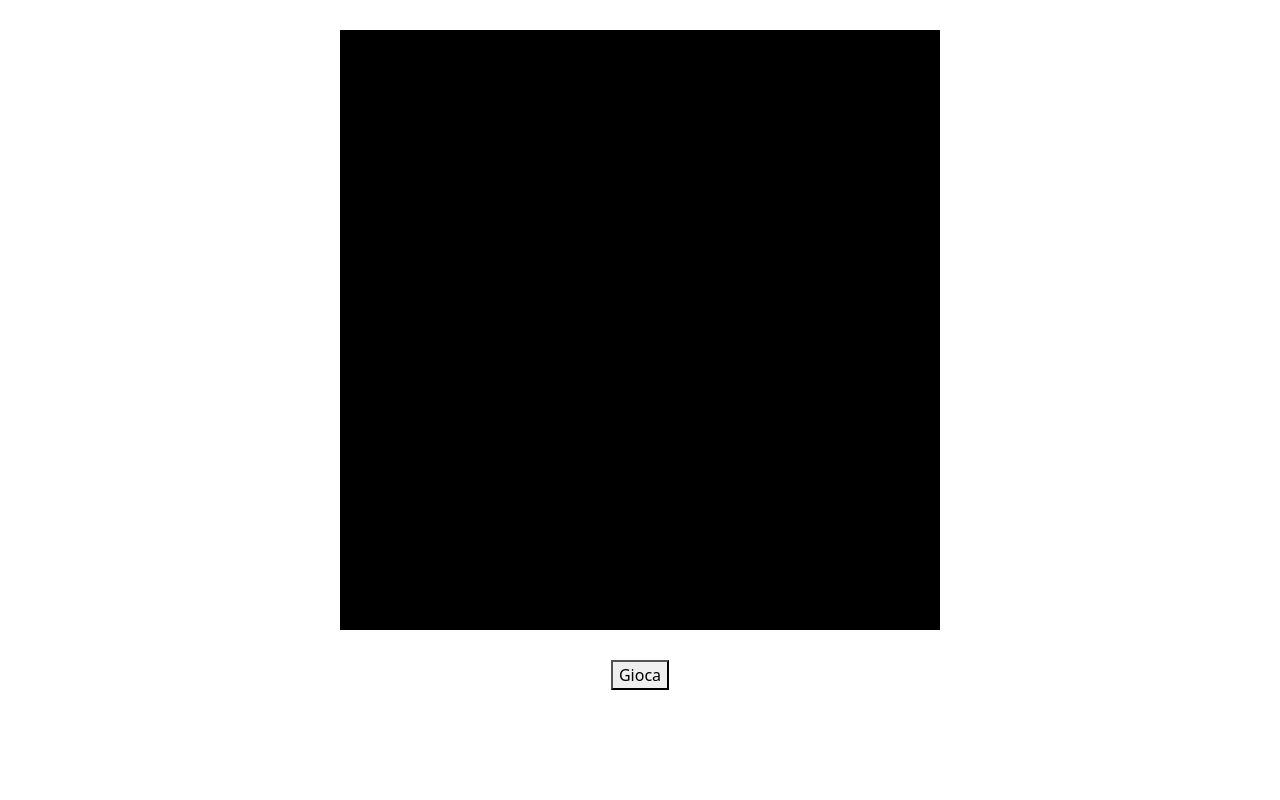
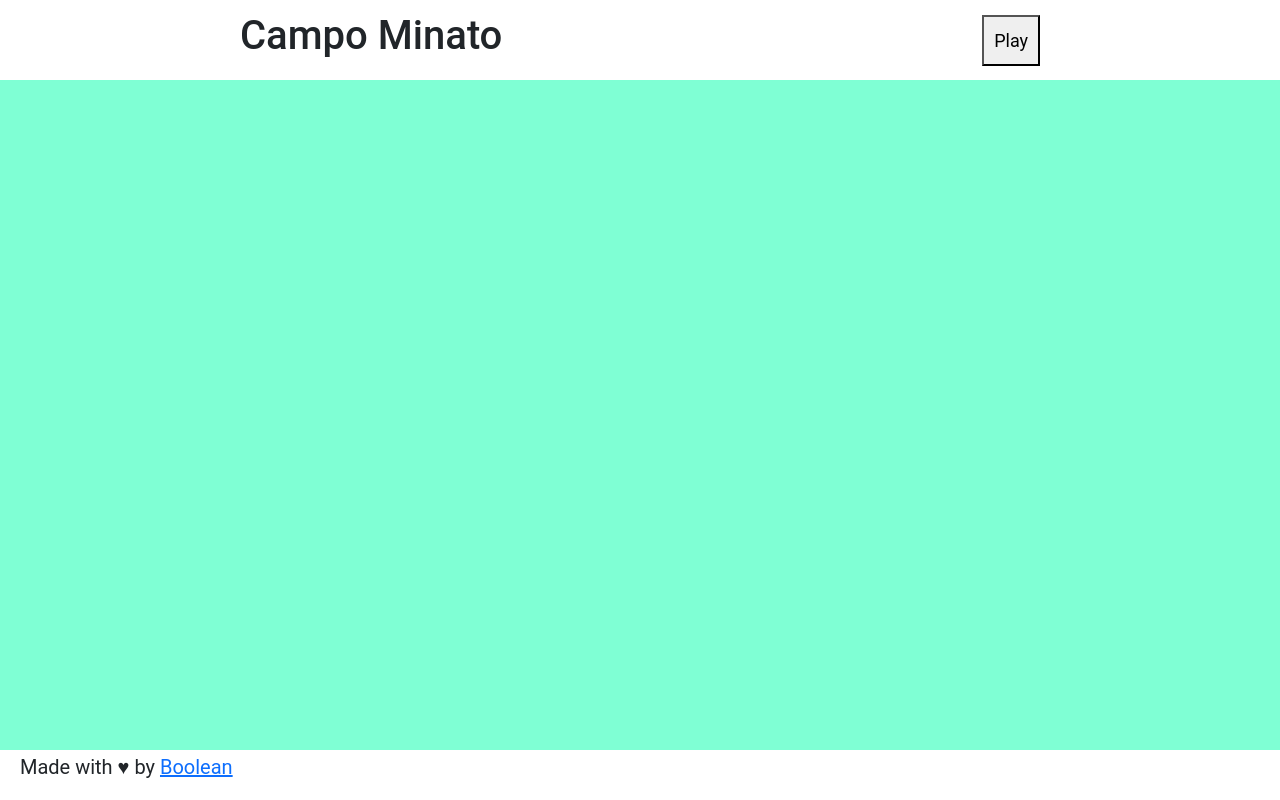
Before and after one commit to albertostizzoli/js-campominato-grid, a plain HTML site: page index.html in a window 1280 px wide. Drawn offline with nearby package versions, Linux system fonts and the light colour scheme.

Commit message:
Modifications on HTML and Reinforced CSS

```diff
--- a/css/style.css
+++ b/css/style.css
@@ -1,7 +1,42 @@
+
+body {
+    background-color: #7FFFD4;
+    font-family: 'Roboto', sans-serif;
+}
+
+header {
+    height: 80px;
+    width: 100%;
+    background-color: white;
+    display: flex;
+    align-items: center;
+    justify-content: space-around;
+}
+
+.header-left,
+.header-right {
+    display: flex;
+    align-items: center;
+}
+
+.play-button {
+    padding: 10px;
+    font-size: 18px;
+    cursor: pointer;
+}
+
+main {
+    height: calc(100vh - 130px);
+    width: 100%;
+    display: flex;
+    align-items: center;
+    justify-content: center;
+    background-color: #7FFFD4;
+}
+
 #grid{
-    width: 600px;
-    height: 600px;
-    background-color: black ;
+    width: 500px;
+    height: 500px;
     margin: 30px auto;
     display: flex;
     flex-wrap: wrap;
@@ -13,13 +48,30 @@ button{
 }
 
 .square{
-    border: 2px solid white;
+    border: 2px solid black;
     display: flex;
     justify-content: center;
     align-items: center;
-    color: white;
+    color: black;
+    background-color: white;
 }
 
 .active{
     background-color: rgb(0, 187, 255);
 }
+
+footer {
+    height: 50px;
+    width: 100%;
+    position: absolute;
+    bottom: 0;
+    left: 0;
+    background-color: white;
+    display: flex;
+    align-items: center;
+}
+
+footer p {
+    font-size: 20px;
+    padding-left: 20px;
+}
--- a/index.html
+++ b/index.html
@@ -10,12 +10,23 @@
     <title>Griglia Campo Minato</title>
 </head>
 <body>
+    <header>
+        <div class="header-left">
+            <h1>Campo Minato</h1>
+        </div>
+        <div class="header-right">
+            <button class="play-button">Play</button>
+        </div>
+    </header>
     <main>
         <div id="grid">
-            <!--<div class="square"></div>-->
         </div>
-        <button>Gioca</button>
     </main>
+    <footer>
+        <p>
+            Made with &hearts; by <a href="">Boolean</a>
+        </p>
+    </footer>
     <script src="js/script.js"></script>
 </body>
 </html>
```
Also changed, not shown: js/script.js (+5 -7 lines).
